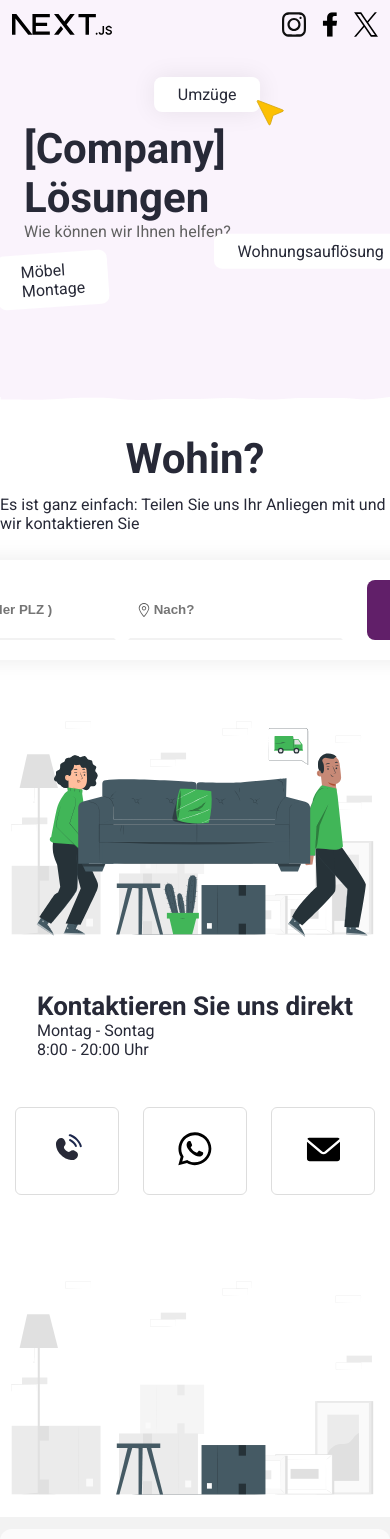
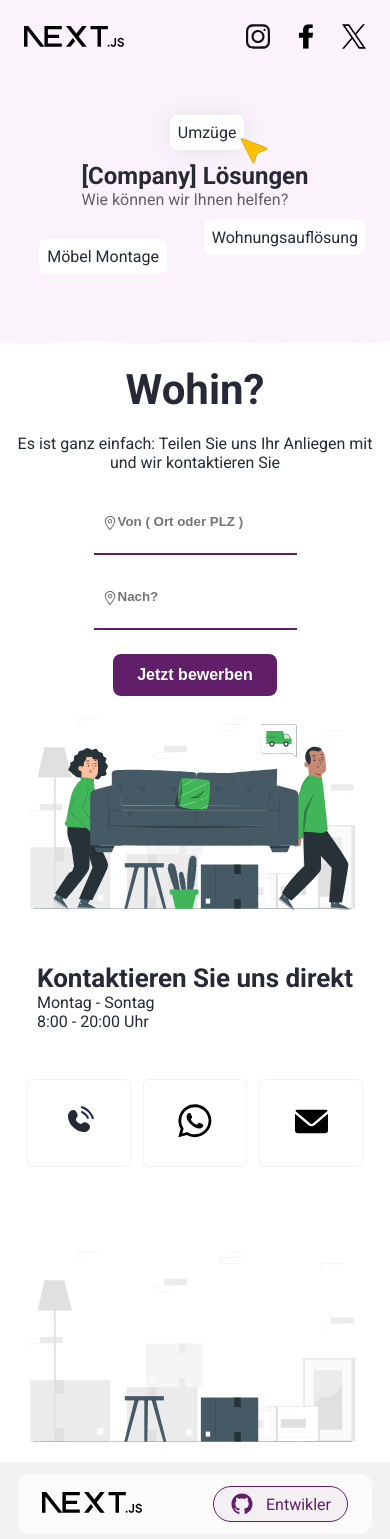
Before and after one commit to zaqoutm/umzuger, a Next.js app: page / in a window 390 px wide. Shown: the top 1539 px of the page. Built offline with nearby package versions, Linux system fonts and the light colour scheme.

Commit message:
responsive styling

```diff
--- a/src/app/globals.css
+++ b/src/app/globals.css
@@ -86,19 +86,15 @@ button:disabled {
 }
 
 input {
-  display: flex;
-  background-color: #fff;
-  padding: 8px;
-  width: auto;
-  align-items: center;
-  border: 2px solid #fff;
-  border-bottom-color: #f2f2f2;
+  border: none;
+  border-bottom: 2px solid var(--accent-dark);
   font-weight: bold;
+  border-radius: 0;
 }
 input:focus {
   outline: none;
   background-color: #f2f2f2;
-  border-radius: 4px;
+  /* border-radius: 4px; */
 }
 .inputError {
   border-bottom-color: var(--danger);
@@ -135,3 +131,19 @@ input:focus {
 .secondary-color {
   color: var(--secondary);
 }
+
+/*  Responsivness  */
+/*  */
+/*  */
+/*  */
+/* >= small desktop  */
+@media screen and (min-width: 960px) {
+}
+@media screen and (max-width: 1059px) and (min-width: 960px) {
+}
+/* <=Tablet */
+@media screen and (max-width: 959px) {
+}
+/* <=phone */
+@media screen and (max-width: 767px) {
+}
--- a/src/app/layout.tsx
+++ b/src/app/layout.tsx
@@ -4,6 +4,7 @@ import "./globals.css";
 import NextTopLoader from "nextjs-toploader";
 import Footer from "@/components/footer/Footer";
 import Navigation from "@/components/navigation/Navigation";
+import type { Viewport } from "next";
 
 const geistSans = Geist({
   variable: "--font-geist-sans",
@@ -20,6 +21,14 @@ export const metadata: Metadata = {
   description: "Umzugsunternehmen",
 };
 
+export const viewport: Viewport = {
+  width: "device-width",
+  initialScale: 1,
+  maximumScale: 1,
+  userScalable: false,
+  // Also supported but less commonly used
+  // interactiveWidget: 'resizes-visual',
+};
 export default function RootLayout({
   children,
 }: Readonly<{
--- a/src/app/page.module.css
+++ b/src/app/page.module.css
@@ -20,6 +20,7 @@
 }
 .introSectionBottom {
   display: flex;
+  justify-content: space-between;
   gap: 120px;
   min-height: 120px;
 }
@@ -82,7 +83,7 @@
   gap: 24px;
 }
 .contactSectionLinks a {
-  border: 1px solid #ddd;
+  border: 1px solid #f2f2f2;
   padding: 24px 34px;
   border-radius: 6px;
 }
@@ -96,3 +97,39 @@
   scale: 1.6;
   transform: rotateZ(-5deg);
 }
+
+/*  Responsivness  */
+/*  */
+/*  */
+/*  */
+/* >= small desktop  */
+@media screen and (min-width: 960px) {
+}
+@media screen and (max-width: 1059px) and (min-width: 960px) {
+}
+/* <=Tablet */
+@media screen and (max-width: 959px) {
+}
+/* <=phone */
+@media screen and (max-width: 767px) {
+  .introSection {
+    padding: 38px 24px 0 24px;
+  }
+  .introSectionTitle h1 {
+    font-size: 24px;
+  }
+  .introSectionBottom {
+    gap: 12px;
+    padding: 18px 0;
+    width: 100%;
+  }
+  .block {
+    padding: 8px;
+  }
+  .transportImage img {
+    max-width: 350px;
+  }
+  .contactSectionLinks {
+    gap: 12px;
+  }
+}
--- a/src/app/page.tsx
+++ b/src/app/page.tsx
@@ -42,7 +42,6 @@ export default function Home() {
         {/*  */}
         <div className={styles.introSectionBottom}>
           <motion.div
-            initial={{ rotateZ: -4 }}
             animate={{ x: 20 }}
             transition={{
               duration: 10,
--- a/src/components/footer/Footer.tsx
+++ b/src/components/footer/Footer.tsx
@@ -10,7 +10,7 @@ export default function Footer() {
         <Link href={"/"}>
           <Image src='/next.svg' alt='logo' width={width_height} height={width_height} loading='eager' />
         </Link>
-        <Link href={"https://github.com/zaqoutm"} className={styles.dev}>
+        <Link href={"https://github.com/zaqoutm"} className={styles.dev} target='_blank'>
           <Image src='/github-icon.svg' alt='developer' width={width_height} height={width_height} loading='eager' />
           <p>Entwikler</p>
         </Link>
--- a/src/components/footer/styles.module.css
+++ b/src/components/footer/styles.module.css
@@ -51,3 +51,22 @@
   align-items: center;
   gap: 16px;
 }
+.links a {
+  text-decoration: underline;
+  text-decoration-style: wavy;
+  text-decoration-color: #ddd;
+}
+
+/*  */
+/*  */
+@media screen and (max-width: 960px) {
+  .footerContainer {
+    margin: 0 18px;
+  }
+}
+@media screen and (max-width: 767px) {
+  .links {
+    justify-content: center;
+    flex-wrap: wrap;
+  }
+}
--- a/src/components/navigation/Navigation.tsx
+++ b/src/components/navigation/Navigation.tsx
@@ -15,13 +15,13 @@ export default function Navigation() {
           </Link>
         </div>
         <div className={styles.socialLinks}>
-          <Link href={"https://instagram.com/companyname"}>
+          <Link href={"https://instagram.com/companyname"} target='_blank'>
             <Image src='/insta-icon.svg' alt='instagram' width={width_height} height={width_height} loading='eager' />
           </Link>
-          <Link href={"https://facebook.com/companyname"}>
+          <Link href={"https://facebook.com/companyname"} target='_blank'>
             <Image src='/fb-icon.svg' alt='facebook' width={width_height} height={width_height} loading='eager' />
           </Link>
-          <Link href={"https://x.com/companyname"}>
+          <Link href={"https://x.com/companyname"} target='_blank'>
             <Image src='/x-icon.svg' alt='x.com' width={width_height} height={width_height} loading='eager' />
           </Link>
         </div>
--- a/src/components/navigation/styles.module.css
+++ b/src/components/navigation/styles.module.css
@@ -24,3 +24,14 @@
   width: 24px;
   height: auto;
 }
+
+/*  */
+/*  */
+@media screen and (max-width: 767px) {
+  .navContainer {
+    padding: 24px;
+  }
+  .socialLinks {
+    gap: 24px;
+  }
+}
--- a/src/components/where-form/styles.module.css
+++ b/src/components/where-form/styles.module.css
@@ -39,3 +39,30 @@
   top: 50%;
   transform: translateY(-50%);
 }
+
+@media screen and (max-width: 767px) {
+  .formSection {
+    border-radius: 0;
+    padding-bottom: 0;
+  }
+  .formSection p {
+    display: flex;
+    padding: 8px;
+    text-align: center;
+  }
+  .form {
+    flex-wrap: wrap;
+    border-radius: 0;
+    margin-top: 0;
+    box-shadow: none;
+    padding: 0;
+  }
+  .inputs {
+    padding: 0px 12px;
+    flex-wrap: wrap;
+    justify-content: center;
+  }
+  .iconedInput input {
+    padding: 22px 0px 24px 24px;
+  }
+}
```
